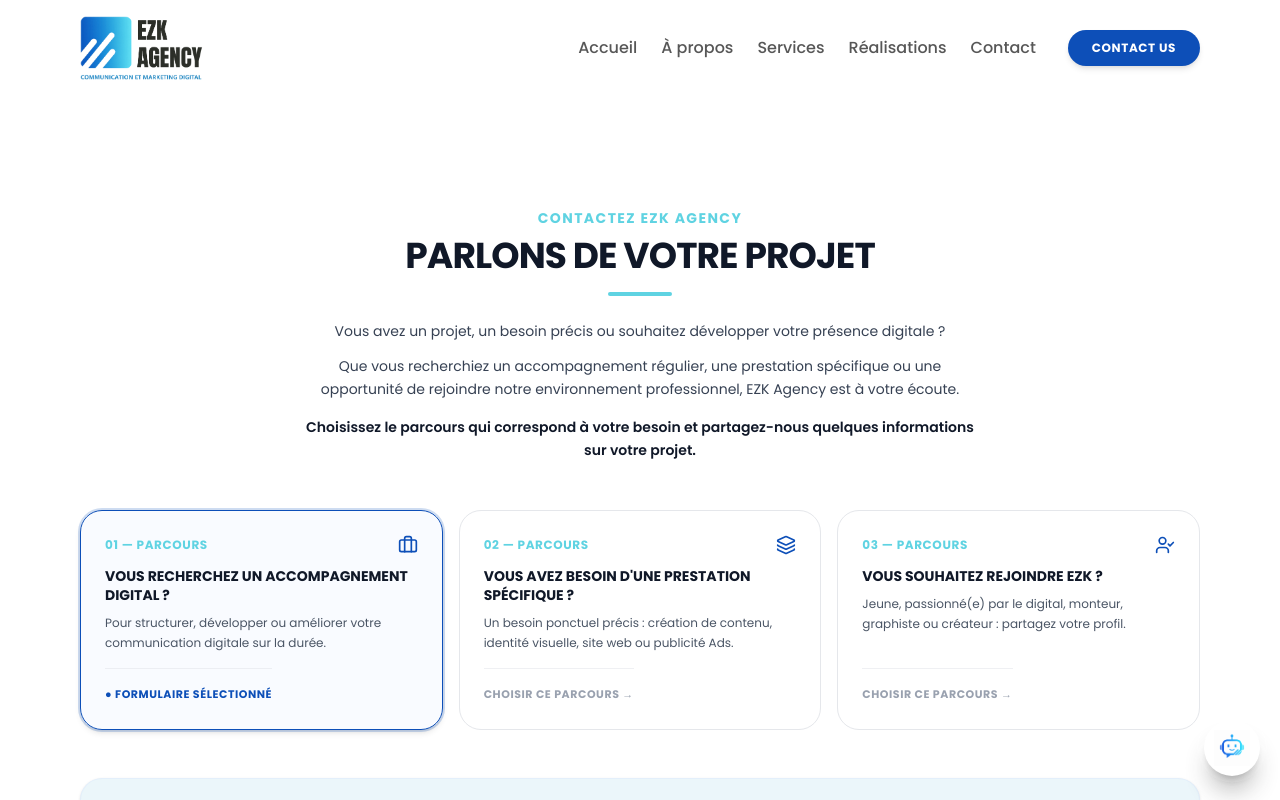
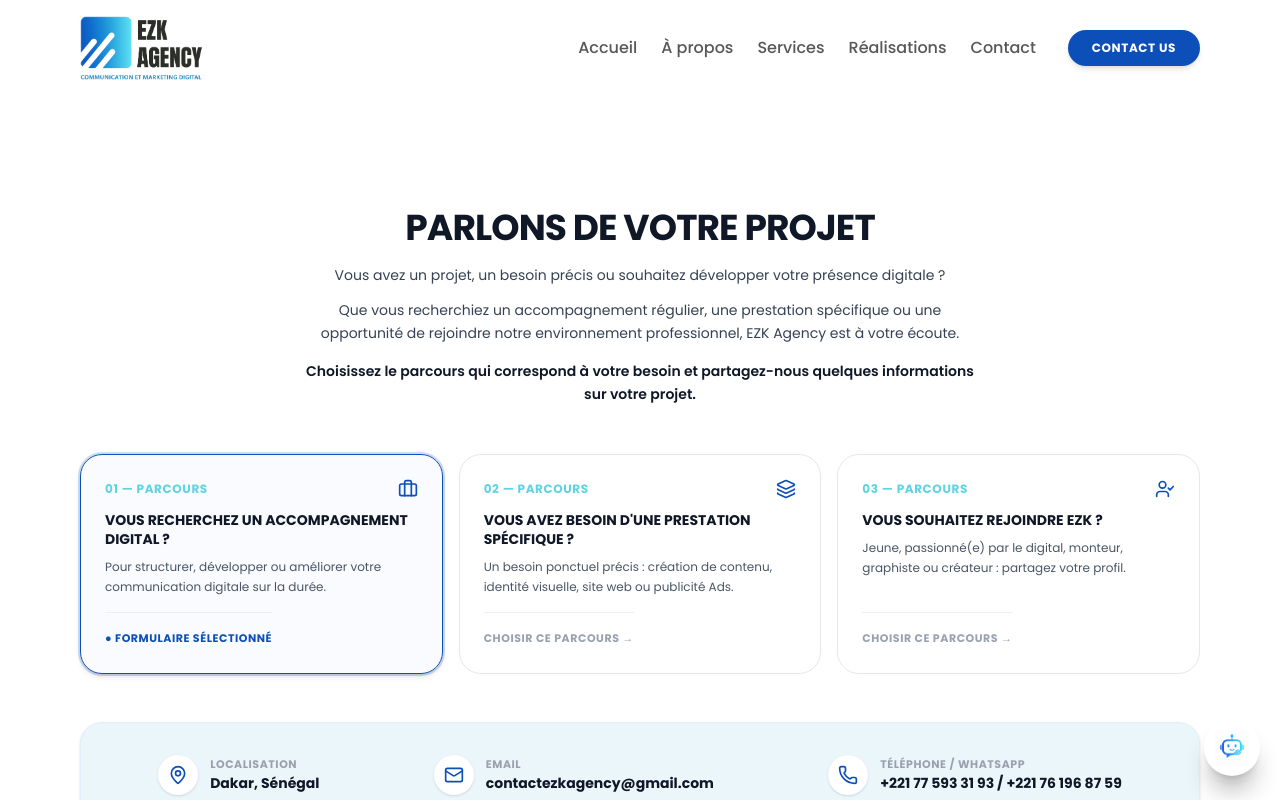
Before and after one commit to mactar27/EZE, a Next.js app: page /contact in a window 1280 px wide. Shown: the top 800 px of the page. Built offline with nearby package versions, Linux system fonts and the light colour scheme.

Commit message:
style: remove 'CONTACTEZ EZK AGENCY' badge from contact section

```diff
--- a/src/components/sections/Contact.tsx
+++ b/src/components/sections/Contact.tsx
@@ -59,9 +59,6 @@ export default function Contact({
               <div className="absolute inset-0 bg-gradient-to-r from-gray-950/85 via-gray-900/70 to-transparent" />
 
               <div className="absolute inset-0 p-6 sm:p-10 md:p-14 flex flex-col justify-center max-w-2xl">
-                <span className="inline-block bg-[#5FD3E2] text-gray-900 text-[11px] font-extrabold tracking-widest px-3.5 py-1 rounded-full uppercase mb-3 w-fit shadow-sm">
-                  CONTACTEZ EZK AGENCY
-                </span>
                 <h2 className="text-2xl sm:text-3xl md:text-4xl font-extrabold font-poppins text-white leading-tight uppercase">
                   PARLONS DE VOTRE <span className="text-[#5FD3E2]">PROJET</span>
                 </h2>
@@ -257,13 +254,9 @@ export default function Contact({
 
         {/* En-tête officiel */}
         <div className="text-center mb-12">
-          <p className="text-xs md:text-sm font-bold text-[#5FD3E2] tracking-widest uppercase mb-2">
-            CONTACTEZ EZK AGENCY
-          </p>
           <h1 className="text-2xl md:text-4xl font-extrabold font-poppins text-gray-900 tracking-tight uppercase mb-4">
             PARLONS DE VOTRE PROJET
           </h1>
-          <div className="w-16 h-1 bg-[#5FD3E2] mx-auto rounded-full mb-6" />
           <div className="space-y-3 text-gray-700 text-xs md:text-sm leading-relaxed max-w-2xl mx-auto">
             <p>
               Vous avez un projet, un besoin précis ou souhaitez développer votre présence digitale ?
```
